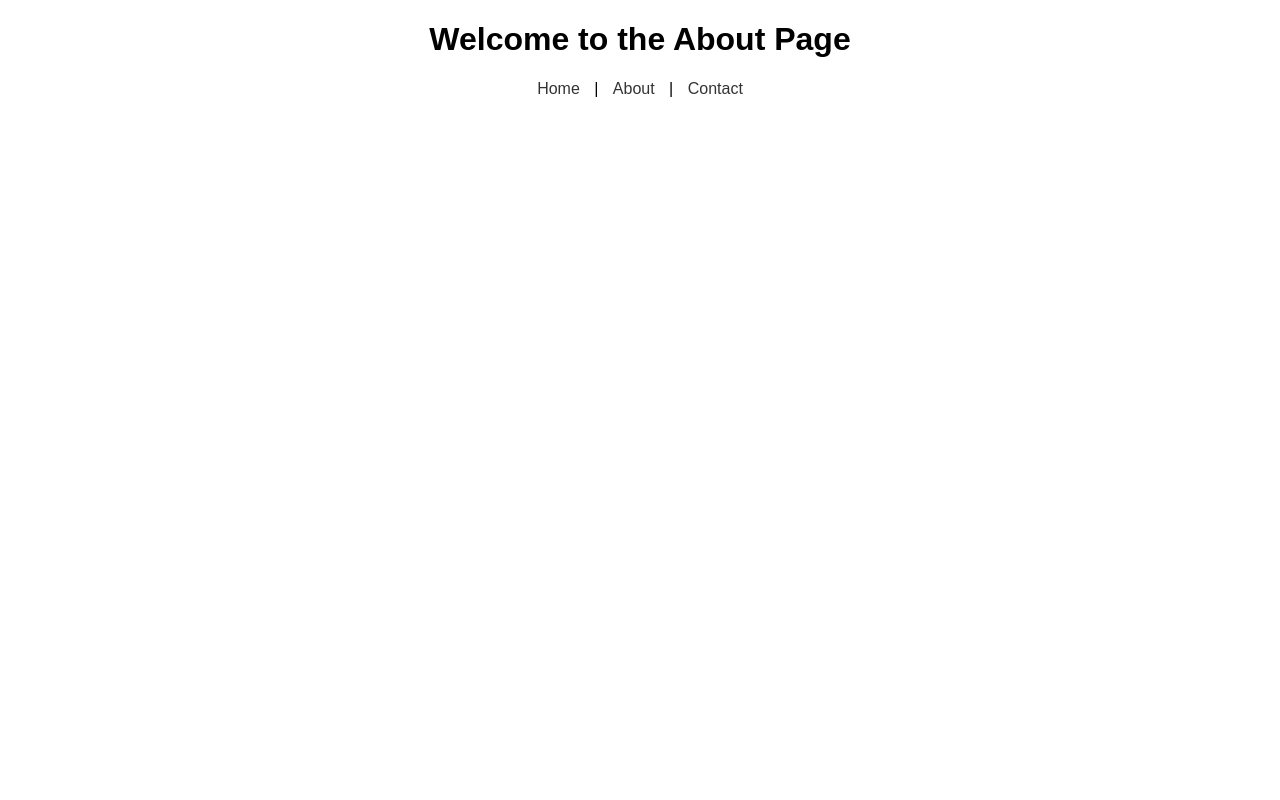
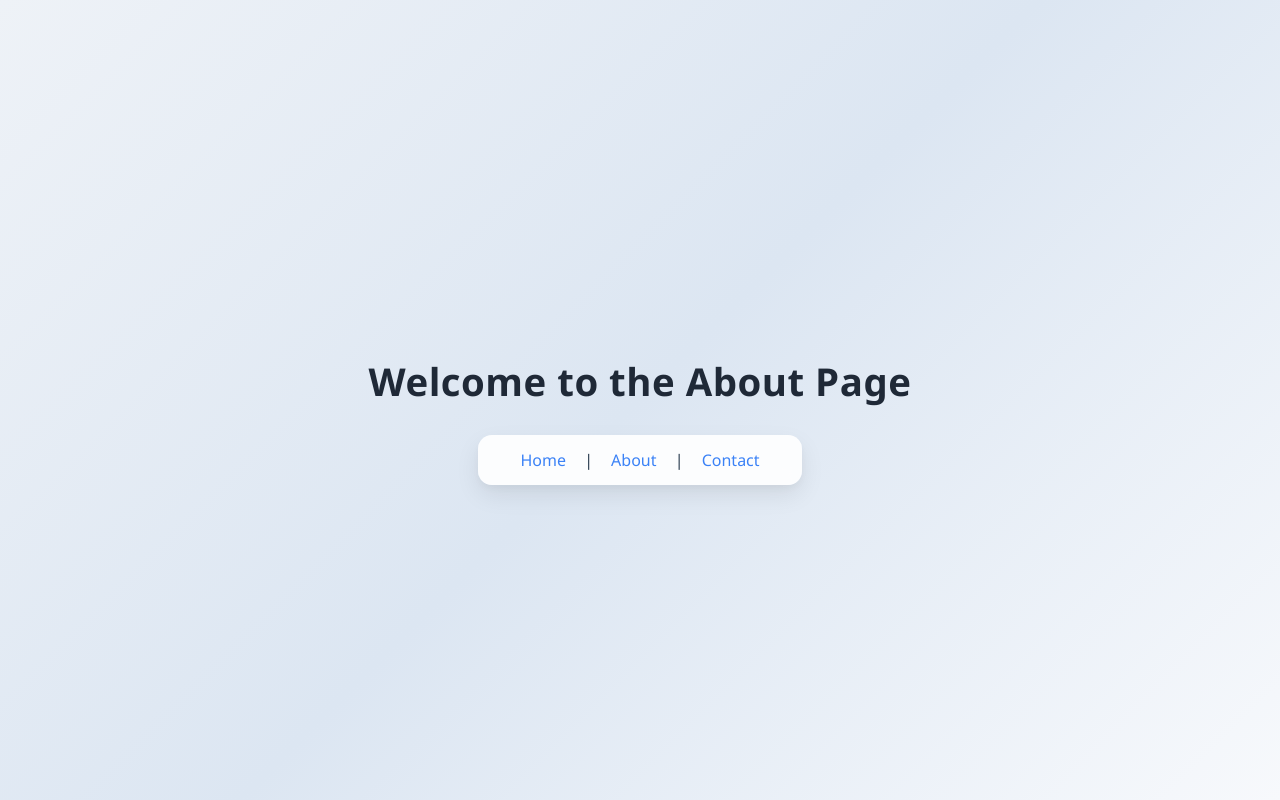
Before and after one commit to mMockyyy/multi-page-node, a website: page views/about.html in a window 1280 px wide. Drawn offline with Linux system fonts and the light colour scheme.

Commit message:
Consolidate CSS and align blog selectors to .post

```diff
--- a/public/styles.css
+++ b/public/styles.css
@@ -1,12 +1,97 @@
-body{
-    font-family: Arial, Helvetica, sans-serif;
-    text-align: center;
+/* Page layout */
+body {
+  font-family: "Segoe UI", Tahoma, Arial, sans-serif;
+  background: linear-gradient(135deg, #eef2f7, #dce6f2, #f7f9fc);
+  margin: 0;
+  padding: 0;
+  min-height: 100vh;
+  display: flex;
+  flex-direction: column;
+  justify-content: center;
+  align-items: center;
+  color: #2c3e50;
 }
+
+/* Headings */
+h1 {
+  text-align: center;
+  margin: 40px 0 28px;
+  font-size: 2.4rem;
+  font-weight: 600;
+  color: #1f2937;
+  letter-spacing: 0.5px;
+}
+
+/* Nav */
 nav {
-    margin-top: 20px;
+  background: rgba(255, 255, 255, 0.9);
+  backdrop-filter: blur(8px);
+  padding: 14px 28px;
+  border-radius: 14px;
+  box-shadow: 0 10px 25px rgba(0, 0, 0, 0.08), 0 4px 10px rgba(0, 0, 0, 0.04);
 }
-a {
-    text-decoration: none;
-    color: #333;
-    margin: 0 10px;
+
+nav a {
+  text-decoration: none;
+  margin: 0 14px;
+  font-weight: 500;
+  font-size: 1rem;
+  color: #3b82f6;
+  position: relative;
+  transition: color 0.3s ease, transform 0.2s ease;
 }
+
+nav a::after {
+  content: "";
+  position: absolute;
+  left: 0;
+  bottom: -6px;
+  width: 0;
+  height: 2px;
+  background: #3b82f6;
+  transition: width 0.3s ease;
+}
+
+nav a:hover {
+  color: #1e40af;
+  transform: translateY(-2px);
+}
+
+nav a:hover::after { width: 100%; }
+
+/* Blog container */
+#posts {
+  max-width: 800px;
+  margin: 40px auto;
+  padding: 0 20px;
+}
+
+/* Blog card (match article.post) */
+#posts .post {
+  background-color: #ffffffcc;
+  border-radius: 12px;
+  padding: 20px 25px;
+  margin-bottom: 25px;
+  box-shadow: 0 6px 12px rgba(0, 0, 0, 0.08);
+  transition: transform 0.2s, box-shadow 0.2s;
+}
+
+#posts .post:hover {
+  transform: translateY(-4px);
+  box-shadow: 0 12px 20px rgba(0, 0, 0, 0.12);
+}
+
+#posts .post h2 { color: #1e3a8a; margin-top: 0; }
+
+#posts .post p {
+  line-height: 1.7;
+  font-size: 1.1em;
+  color: #4b5563;
+}
+
+/* Responsive */
+@media (max-width: 600px) {
+  #posts { padding: 0 15px; }
+  h1 { font-size: 2em; margin-top: 28px; }
+  #posts .post p { font-size: 1em; }
+}
```
